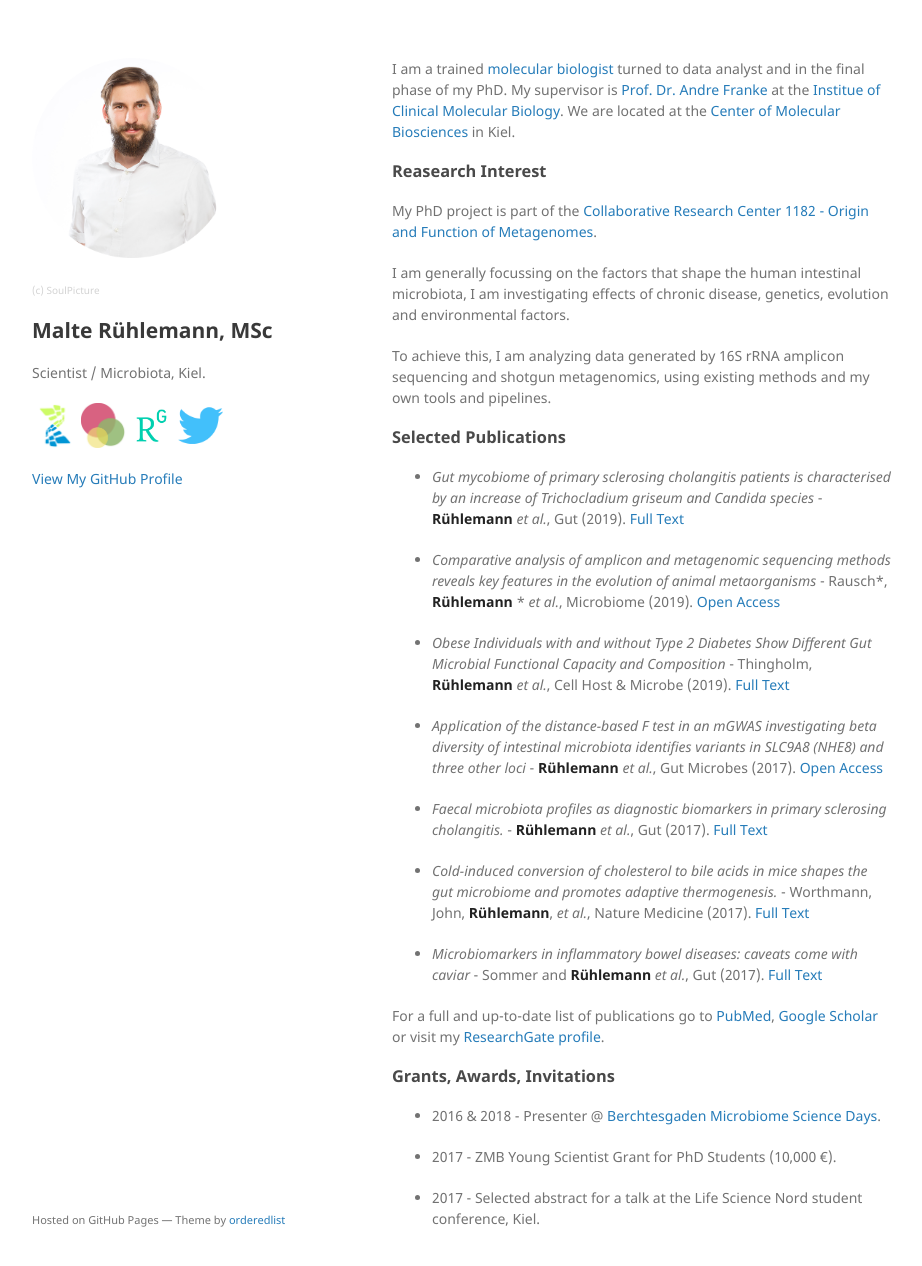
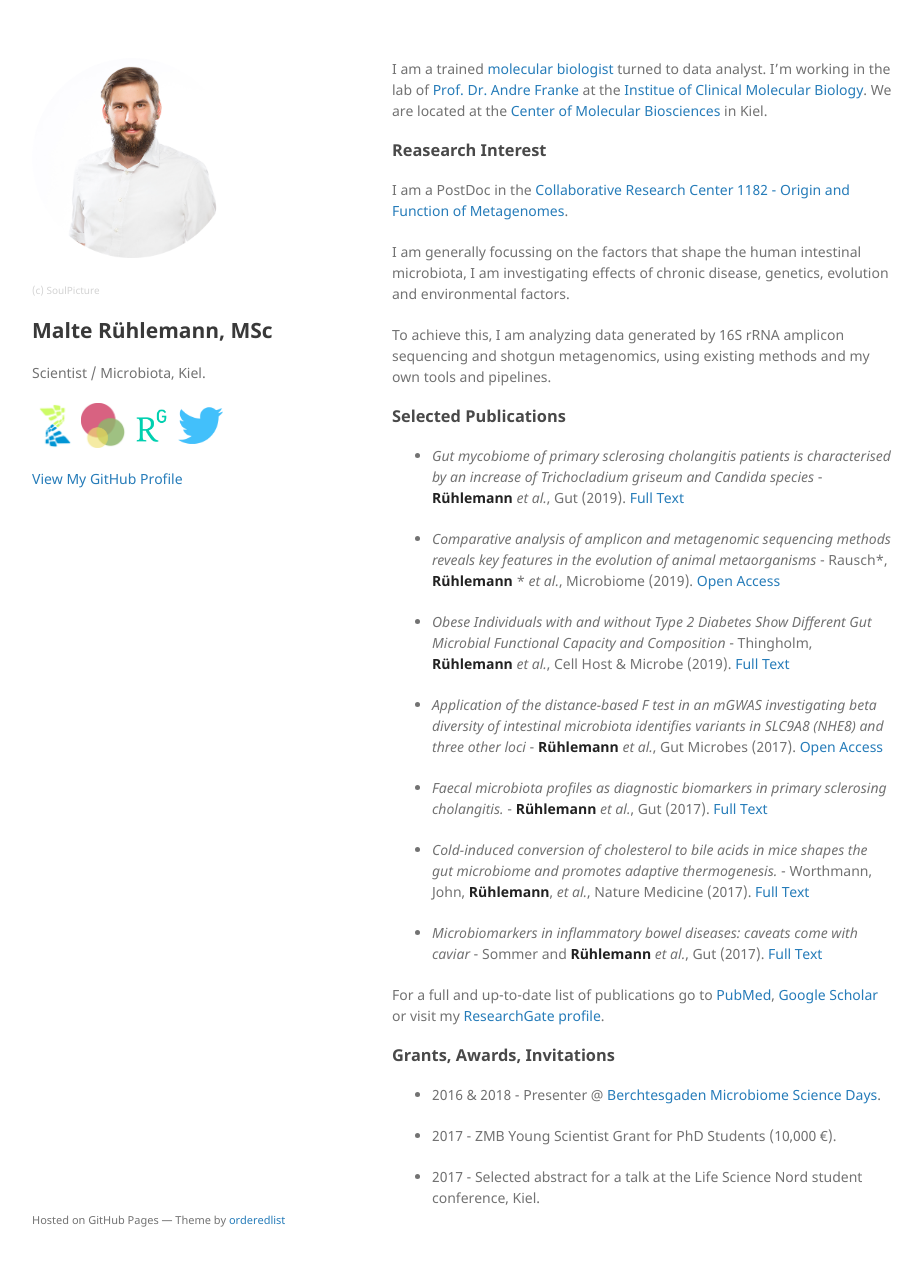
Before and after one commit to mruehlemann/mruehlemann.github.io, a Jekyll site: the page built from index.md, in a window 1280 px wide and 1299 px high. Shown: the top 1266 px of the window, without its empty margins (178-1100 px from the left). Built offline with Jekyll 4.4.1, drawn with Linux system fonts in a browser that asks for light colours.

Commit message:
Update index.md

```diff
--- a/index.md
+++ b/index.md
@@ -2,13 +2,13 @@
 layout: default
 ---
 
-I am a trained [molecular biologist](http://www.medlife.uni-kiel.de/en?set_language=en) turned to data analyst and in the final phase of my PhD. My supervisor is
+I am a trained [molecular biologist](http://www.medlife.uni-kiel.de/en?set_language=en) turned to data analyst. I'm working in the lab of
 [Prof. Dr. Andre Franke](http://www.ikmb.uni-kiel.de/research/genetics-bioinformatics) at the [Institue of Clinical Molecular Biology](http://www.ikmb.uni-kiel.de).
 We are located at the [Center of Molecular Biosciences](http://www.zmb.uni-kiel.de) in Kiel.
 
 ### [](#RI)Reasearch Interest
 
-My PhD project is part of the [Collaborative Research Center 1182 - Origin and Function of Metagenomes](http://www.metaorganism-research.com).
+I am a PostDoc in the [Collaborative Research Center 1182 - Origin and Function of Metagenomes](http://www.metaorganism-research.com).
 
 I am generally focussing on the factors that shape the human intestinal microbiota, I am investigating effects of chronic disease, genetics, evolution and environmental factors.
 
```
